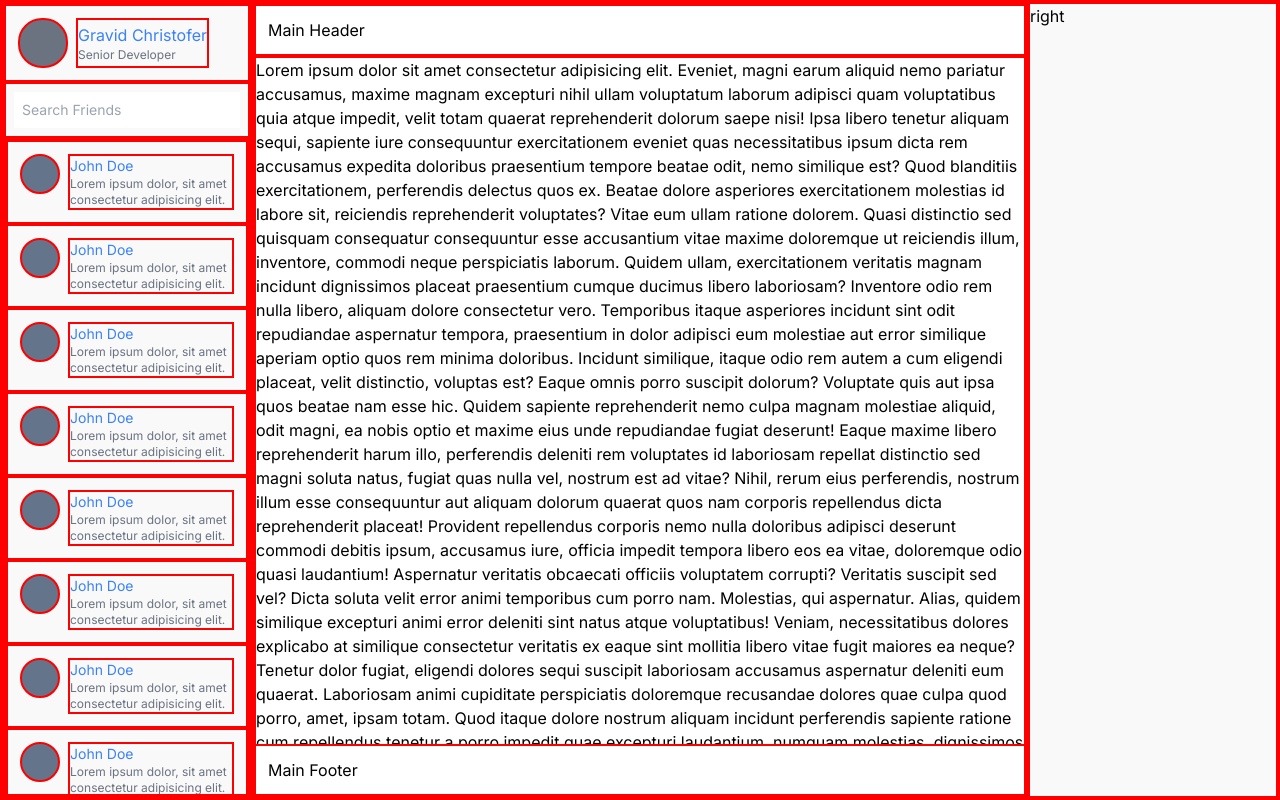
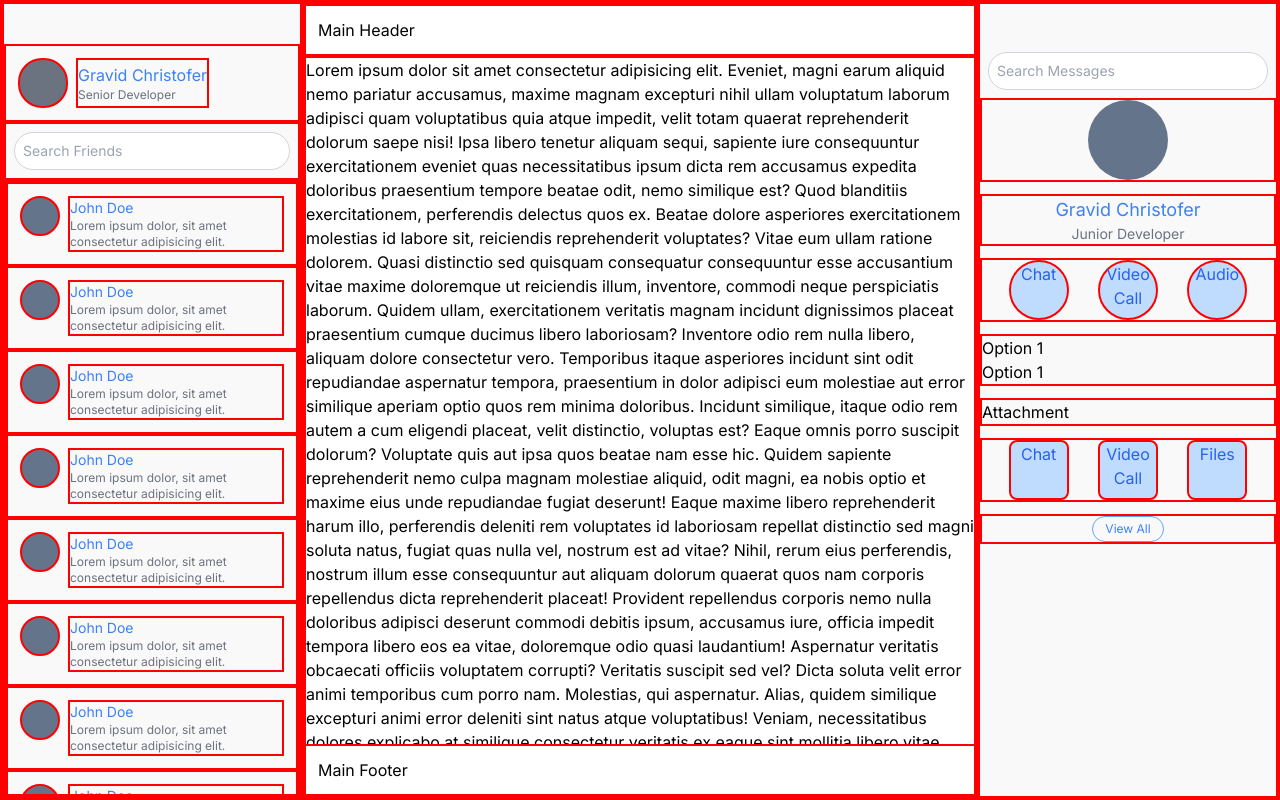
Before and after one commit to ssakib4040/chat-ui, a Next.js app: page / in a window 1280 px wide. Built offline with nearby package versions, Linux system fonts and the light colour scheme.

Commit message:
right side structure completed

```diff
--- a/app/page.tsx
+++ b/app/page.tsx
@@ -2,9 +2,9 @@ export default function Home() {
   return (
     <div className="dev flex flex-col md:flex-row h-screen">
       {/* left side */}
-      <div className="dev hidden lg:flex flex-col md:w-[250px] w-full bg-[#f9f9f9]">
+      <div className="dev hidden lg:flex flex-col md:w-[300px] w-full bg-[#f9f9f9]">
         {/*  */}
-        <div className="dev p-3 flex">
+        <div className="dev mt-10 p-3 flex">
           <div className="border rounded-3xl h-[50px] w-[50px] bg-gray-500 dev"></div>
 
           <div className="ml-2 flex flex-col justify-center dev">
@@ -20,7 +20,7 @@ export default function Home() {
               type="text"
               name=""
               id=""
-              className="w-full p-2 text-gray-500 focus:outline-none text-sm"
+              className="w-full p-2 text-gray-500 focus:outline-none text-sm rounded-3xl border border-gray-300"
               placeholder="Search Friends"
             />
           </form>
@@ -179,8 +179,64 @@ export default function Home() {
       </div>
 
       {/* right side */}
-      <div className="dev hidden lg:block md:w-[250px] w-full bg-[#f9f9f9]">
-        right
+      <div className="dev hidden lg:block md:w-[300px] w-full bg-[#f9f9f9]">
+        <form action="" className="p-2 mt-10">
+          <input
+            type="text"
+            className="w-full border p-2 text-sm focus:outline-none rounded-3xl border-gray-300"
+            placeholder="Search Messages"
+          />
+        </form>
+
+        <div className="dev flex justify-center mb-3">
+          <div className="w-[80px] h-[80px] rounded-full bg-slate-500"></div>
+        </div>
+
+        <div className="mb-3 dev">
+          <h2 className="text-blue-500 text-lg  text-center">
+            Gravid Christofer
+          </h2>
+          <p className="text-sm text-gray-500 text-center">Junior Developer</p>
+        </div>
+
+        <div className="flex justify-around px-3 mb-3 text-center dev">
+          <div className="h-[60px] w-[60px] bg-blue-200 text-blue-600 rounded-full dev">
+            Chat
+          </div>
+          <div className="h-[60px] w-[60px] bg-blue-200 text-blue-600 rounded-full dev">
+            Video Call
+          </div>
+          <div className="h-[60px] w-[60px] bg-blue-200 text-blue-600 rounded-full dev">
+            Audio
+          </div>
+        </div>
+
+        <div className="mb-3 dev">
+          <ul>
+            <li>Option 1</li>
+            <li>Option 1</li>
+          </ul>
+        </div>
+
+        <div className="mb-3 dev">Attachment</div>
+
+        <div className="flex justify-around px-3 mb-3 text-center dev">
+          <div className="h-[60px] w-[60px] bg-blue-200 text-blue-600 rounded-lg dev">
+            Chat
+          </div>
+          <div className="h-[60px] w-[60px] bg-blue-200 text-blue-600 rounded-lg dev">
+            Video Call
+          </div>
+          <div className="h-[60px] w-[60px] bg-blue-200 text-blue-600 rounded-lg dev">
+            Files
+          </div>
+        </div>
+
+        <div className="flex justify-center dev">
+          <button className="border border-blue-400 p-1 px-3 text-blue-500 rounded-full text-xs">
+            View All
+          </button>
+        </div>
       </div>
     </div>
   );
```
